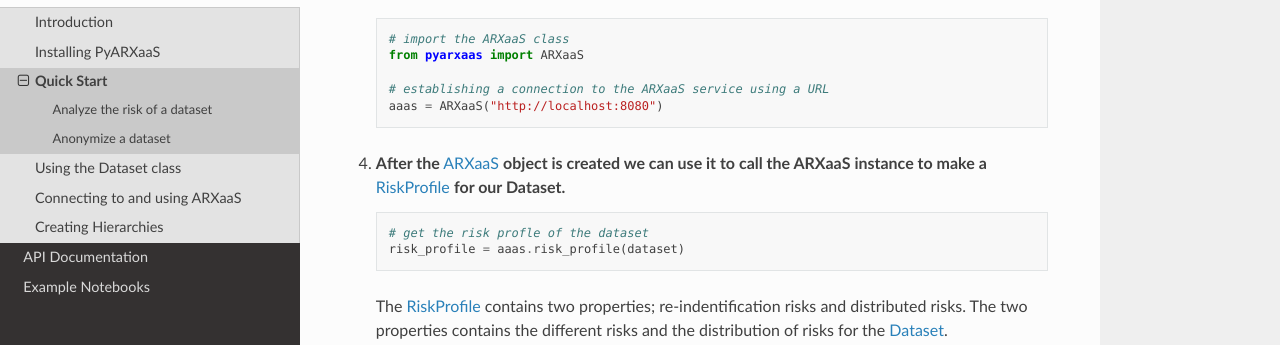
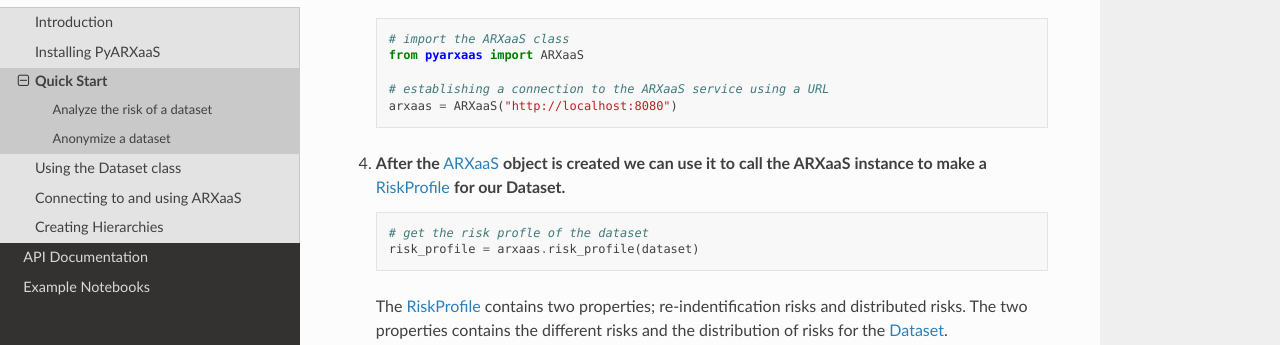
Before and after one commit to navikt/pyarxaas, a Sphinx documentation site: the page built from docs/user-guide/quick-start.rst, in a window 1280 px wide and 900 px high, scrolled down 1193 px. Shown: the part 161-506 px from the top of the window. Built offline with Sphinx 7.4.7 and the Read the Docs theme 2.0.0, drawn with Linux system fonts in a browser that asks for light colours; formulas are drawn with MathJax 3.

Commit message:
Update quick-start.rst

```diff
--- a/docs/user-guide/quick-start.rst
+++ b/docs/user-guide/quick-start.rst
@@ -55,12 +55,12 @@
     from pyarxaas import ARXaaS
 
     # establishing a connection to the ARXaaS service using a URL
-    aaas = ARXaaS("http://localhost:8080")
+    arxaas = ARXaaS("http://localhost:8080")
 
 4. **After the** :ref:`arxaas` **object is created we can use it to call the ARXaaS instance to make a** :ref:`risk_profile` **for our Dataset.** ::
 
     # get the risk profle of the dataset
-    risk_profile = aaas.risk_profile(dataset)
+    risk_profile = arxaas.risk_profile(dataset)
 
 
 
```
